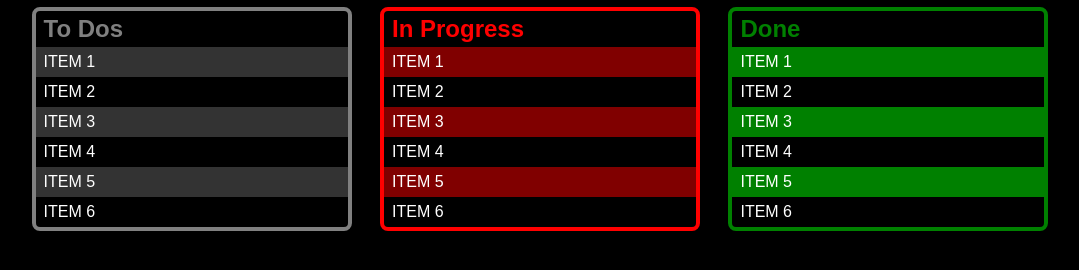
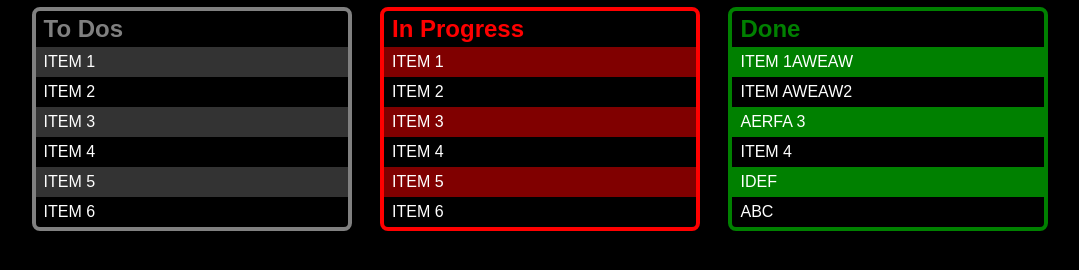
Before and after one commit to Sahil11gosaliya/gosaliya_sahil_hw5css, a plain HTML site: page index.html in a window 1280 px wide. Shown: the part 56-326 px from the top of the page, without its empty margins (100-1179 px from the left). Drawn offline with Linux system fonts and the light colour scheme.

Commit message:
changed the list

```diff
--- a/index.html
+++ b/index.html
@@ -43,12 +43,12 @@
         <article id="done">
             <h2>Done</h2>
             <ul class="done">
-                <li>item 1</li>
-                <li>item 2</li>
-                <li>item 3</li>
+                <li>item 1aweaw</li>
+                <li>item aweaw2</li>
+                <li>aerfa 3</li>
                 <li>item 4</li>
-                <li>item 5</li>
-                <li>item 6</li>
+                <li>idef</li>
+                <li>abc</li>
             </ul>
         </article>
     </main>
```
